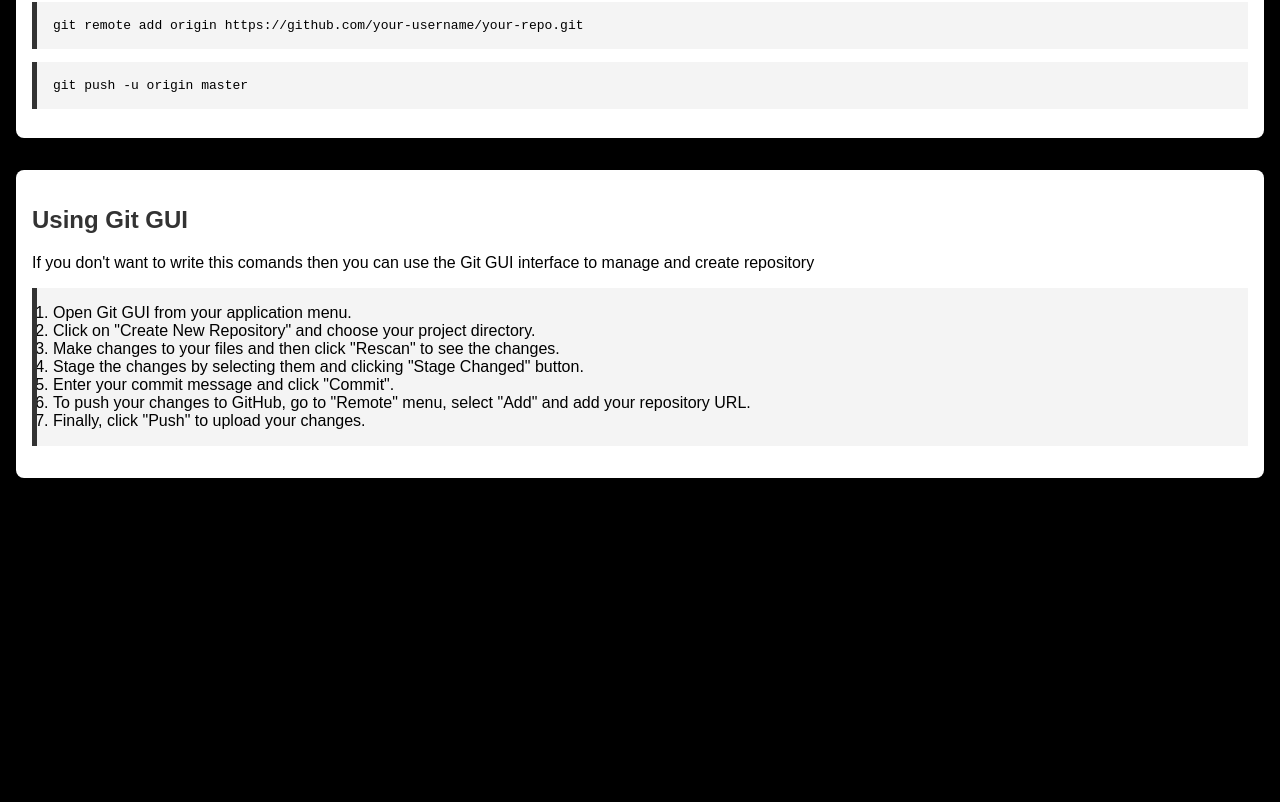
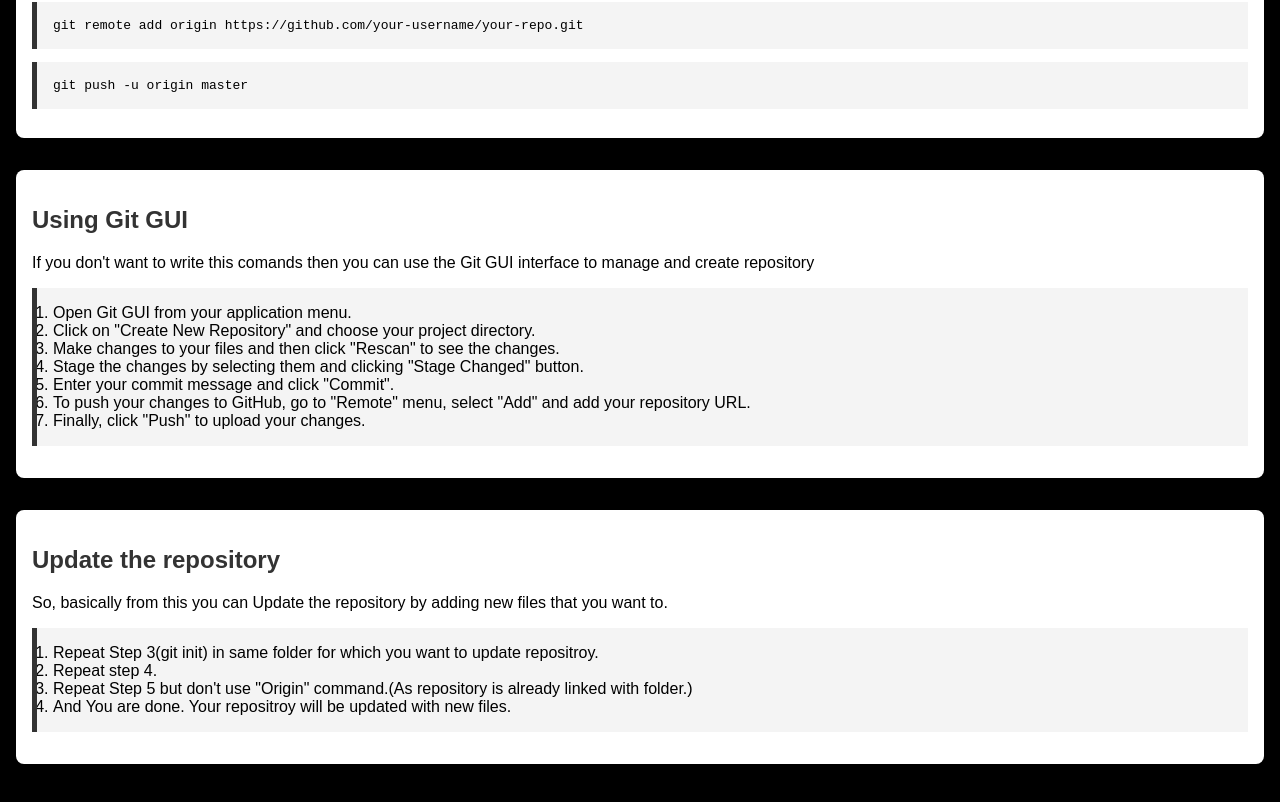
Before and after one commit to rajank18/Git-Info, a plain HTML site: page index.html in a window 1280 px wide. Shown: the part 1266-2068 px from the top of the page. Before the commit the page ends 1792 px from the top, so only its background shows below. Drawn offline with Linux system fonts and the light colour scheme.

Commit message:
Co-authored-by: Darshan <Darshanh20@users.noreply.github.com>

```diff
--- a/index.html
+++ b/index.html
@@ -57,10 +57,19 @@
                 <li>Finally, click "Push" to upload your changes.</li>
             </ol>
         </section>
+
+        <section id="gui" style="opacity: 1; transform: translateY(0px);">
+            <h2>Update the repository</h2>
+            <p>So, basically from this you can Update the repository by adding new files that you want to.</p>
+            <ol>
+                <li>Repeat Step 3(git init) in same folder for which you want to update repositroy.</li>
+                <li>Repeat step 4.</li>
+                <li>Repeat Step 5 but don't use "Origin" command.(As repository is already linked with folder.)</li>
+                <li>And You are done. Your repositroy will be updated with new files.</li>
+            </ol>
+        </section>
     </main>
-    <!-- <footer>
-        <p>&copy; 2024 How to Use Git</p>
-    </footer> -->
+
     <script src="main.js"></script>
 </body>
 </html>
--- a/style.css
+++ b/style.css
@@ -4,6 +4,7 @@ body {
     padding: 0;
     background-color: #000000;
     overflow-x: hidden;
+    scroll-behavior: smooth;
 }
 
 header {
```
